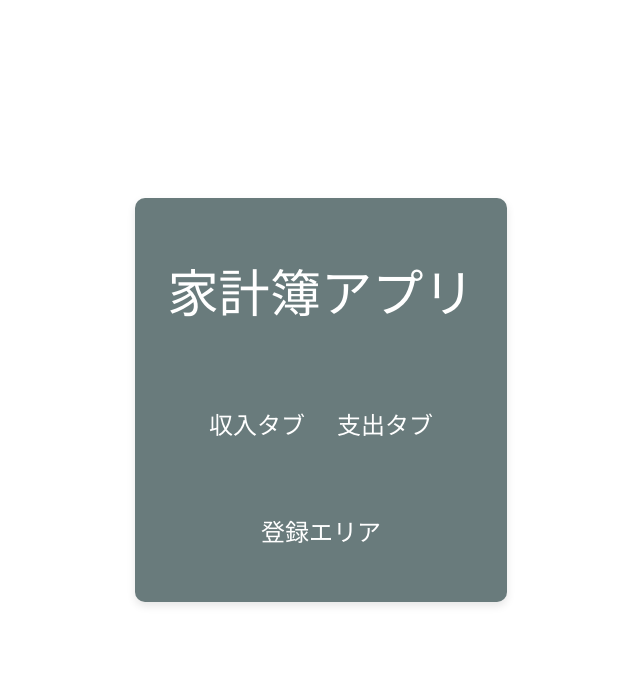
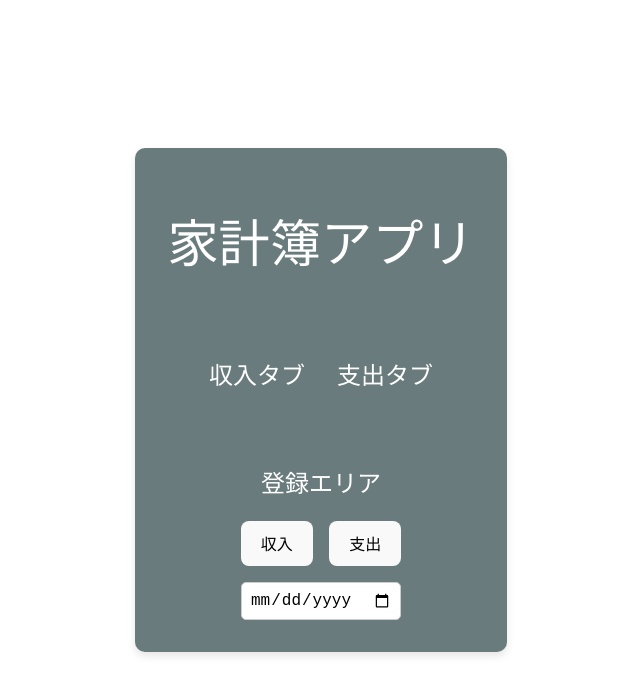
Before and after one commit to YGMS-yukkuri/React_Kakeibo, a React (Vite) app: page / in a window 1280 px wide. Shown: the top 694 px of the page, without its empty margins (319-959 px from the left). Built offline with nearby package versions, Linux system fonts and the light colour scheme.

Commit message:
RegisterContainerに収入・支出ボタンと日付入力フィールドを追加

```diff
--- a/src/App.css
+++ b/src/App.css
@@ -25,3 +25,25 @@
 .RegisterContainer {
   margin-top: 2rem;
 }
+
+.RegisterContainer select {
+  padding: 0.5rem;
+  font-size: 1rem;
+  border-radius: 5px;
+  border: 1px solid #ccc;
+}
+
+.InOutButton {
+  margin-top: 1rem;
+  display: flex;
+  gap: 1rem;
+  justify-content: center;
+}
+
+.RegisterContainer input[type="date"] {
+  margin-top: 1rem;
+  padding: 0.5rem;
+  font-size: 1rem;
+  border-radius: 5px;
+  border: 1px solid #ccc;
+}
--- a/src/App.jsx
+++ b/src/App.jsx
@@ -19,6 +19,11 @@ function App() {
         </div>
         <div className='RegisterContainer'>
           <h2>登録エリア</h2>
+          <div className='InOutButton'>
+            <button>収入</button>
+            <button>支出</button>
+          </div>
+          <input type="date" />
         </div>
       </div>
     </>
```
